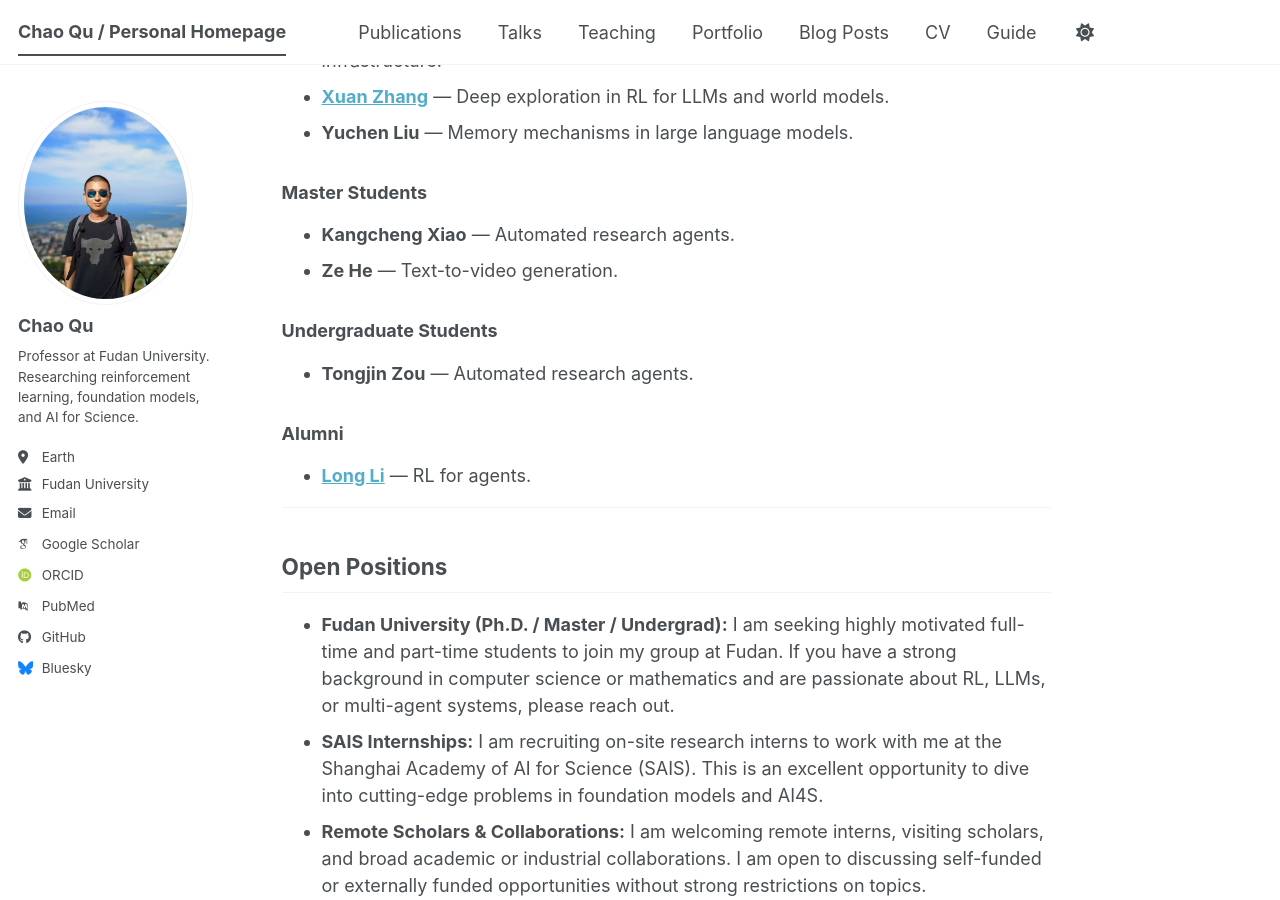
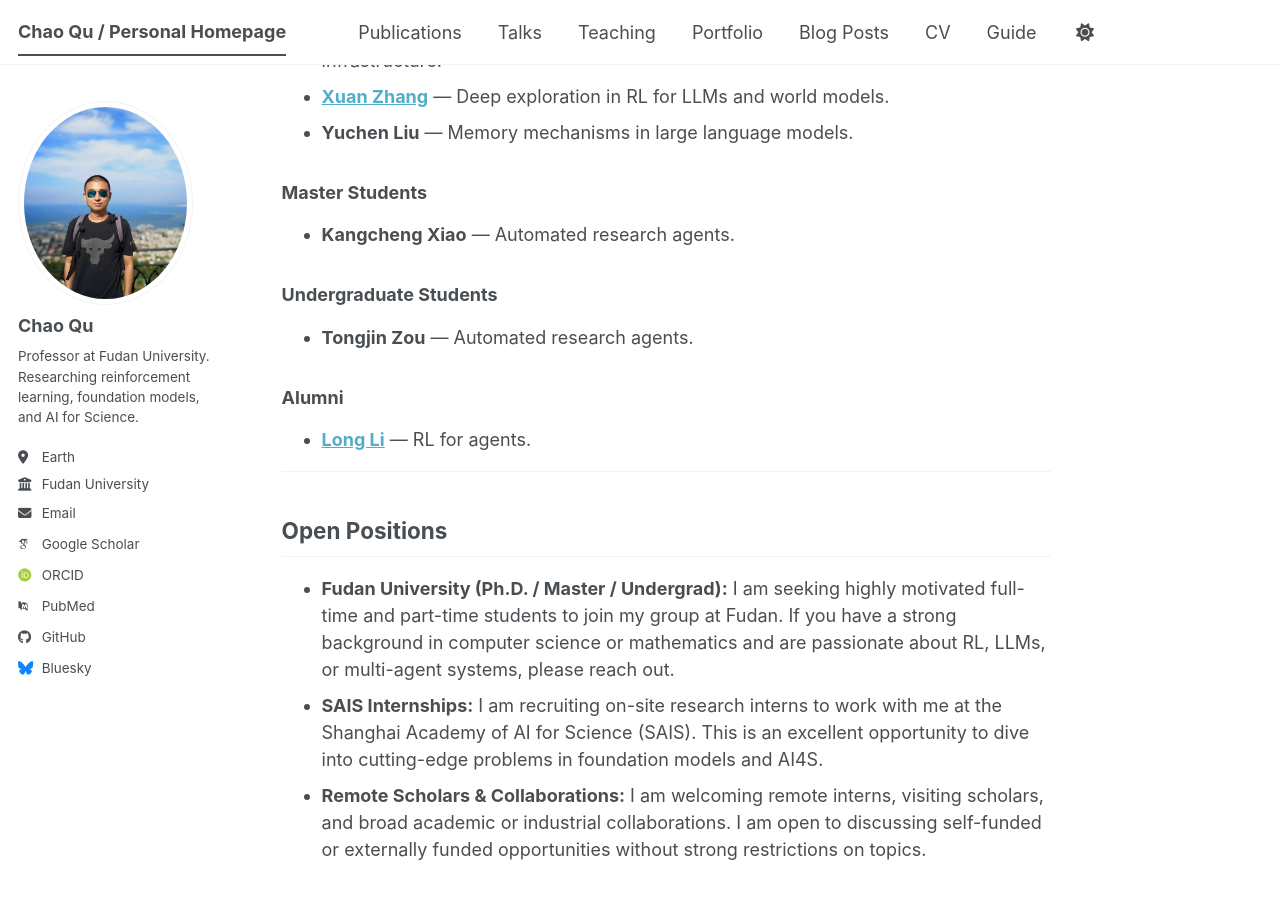
Before and after one commit to Chaos-Q/Chaos-Q.github.io, a Jekyll site: the page built from _pages/about.md, in a window 1280 px wide and 900 px high, scrolled down 1282 px. Built offline with Jekyll 4.4.1, drawn with Linux system fonts in a browser that asks for light colours; some web fonts are replaced; a script bundle is joined from its source files by our own code; library files that are not in the unit come from our copies.

Commit message:
Keep the current lab roster accurate
Remove Ze He from the Master Students list as requested, leaving the other member entries unchanged.

Confidence: high

Scope-risk: narrow

Tested: Confirmed Ze He is absent, Kangcheng Xiao remains, and git diff --check passes.

Not-tested: Local Jekyll build because the jekyll gem is unavailable.

```diff
--- a/_pages/about.md
+++ b/_pages/about.md
@@ -40,7 +40,6 @@ My long-term goal is to develop **"general-purpose autonomous agents"** capable
 ### Master Students
 
 * **Kangcheng Xiao** — Automated research agents.
-* **Ze He** — Text-to-video generation.
 
 ### Undergraduate Students
 
```
